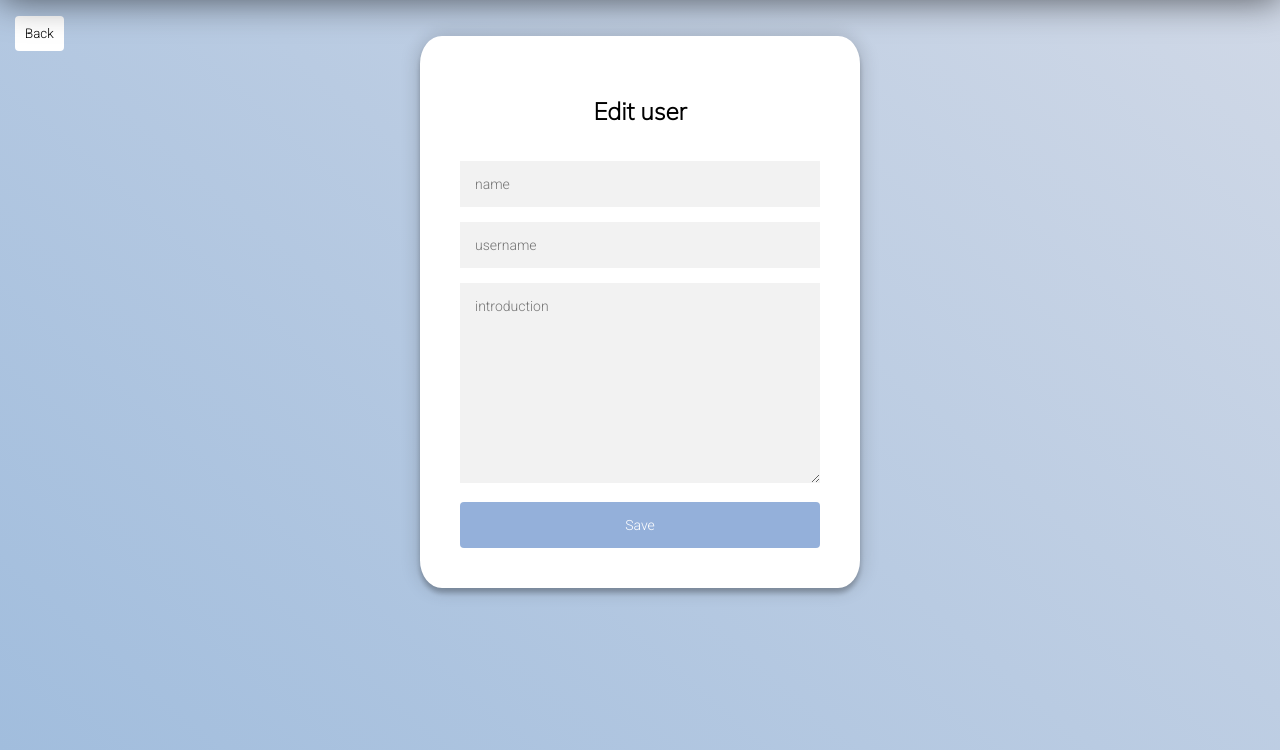
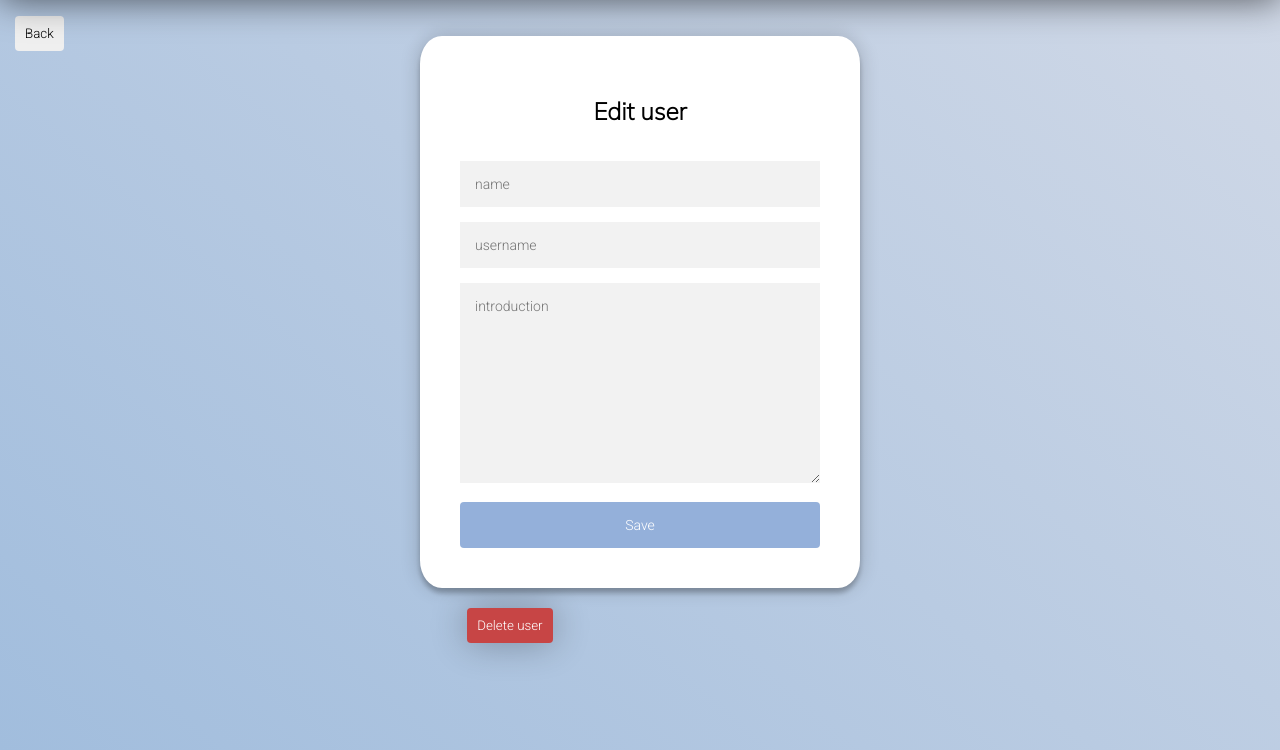
Before and after one commit to cwayr/spotify-sharing, a Flask app: template templates/user_page/edit-user.html in a window 1280 px wide. Shown: the part 50-800 px from the top of the page. Run offline with Flask 2, Linux system fonts and the light colour scheme; the template is opened without the code that fills it: values that come from a table or form of the project are taken from there, others are empty; some libraries are stand-ins or nearby versions; some web fonts are replaced.

Commit message:
delete user functionality

```diff
--- a/app.py
+++ b/app.py
@@ -22,7 +22,8 @@ login_manager = LoginManager()
 login_manager.init_app(app)
 
 connect_db(app)
-db.create_all()
+# db.drop_all()
+# db.create_all()
 
 app.register_blueprint(landing_routes)
 app.register_blueprint(user_routes)
--- a/models.py
+++ b/models.py
@@ -100,8 +100,8 @@ class Likes(db.Model):
     __tablename__ = 'likes'
 
     id = db.Column(db.Integer, primary_key=True, autoincrement=True)
-    user_id = db.Column(db.Integer, db.ForeignKey('users.id'))
-    post_id = db.Column(db.Integer, db.ForeignKey('posts.id'))
+    user_id = db.Column(db.Integer, db.ForeignKey('users.id', ondelete='CASCADE'))
+    post_id = db.Column(db.Integer, db.ForeignKey('posts.id', ondelete='CASCADE'))
 
     __tableargs__ = (db.UniqueConstraint('user_id', 'post_id', name='_user_post_uc')) #https://stackoverflow.com/questions/10059345/sqlalchemy-unique-across-multiple-columns
 
--- a/routes/group_routes.py
+++ b/routes/group_routes.py
@@ -94,7 +94,7 @@ def unlike(user_id, group_id, post_id):
 
 @group_routes.route("/user/<int:user_id>/group/<int:group_id>/<int:post_id>/delete", methods=["GET", "DELETE"])
 @login_required
-def delete(user_id, group_id, post_id):
+def delete_post(user_id, group_id, post_id):
     """Delete a post."""
 
     post = Post.query.get(post_id)
--- a/static/app.css
+++ b/static/app.css
@@ -24,7 +24,6 @@ a {
 button {
   font-family: "Roboto", sans-serif;
   cursor: pointer;
-  background-color: #fff;
   border: none;
   padding: 10px;
   border-radius: 4px;
@@ -88,6 +87,7 @@ button {
   max-width: 360px;
   margin: 0 auto 100px;
   margin-top: 40px;
+  margin-bottom: 20px;
   padding: 40px;
   border-radius: 5%;
   text-align: center;
--- a/static/header.css
+++ b/static/header.css
@@ -37,3 +37,23 @@
   grid-template-columns: 25% 50% 25%;
   box-sizing: border-box;
 }
+
+/* edit-user page */
+
+/* .delete-user-form {
+  position: relative;
+  background: #c74545;
+  color: #fff;
+  width: 80%;
+  margin-bottom: 10px;
+} */
+
+.delete-user-btn {
+  position: relative;
+  margin-left: 23%;
+  background: #c74545;
+  color: #fff;
+  box-shadow: 0 0 36px 0 rgba(0, 0, 0, 0.3);
+  -webkit-box-shadow: 0 0 36px 0 rgba(0, 0, 0, 0.3);
+  -moz-box-shadow: 0 0 36px 0 rgba(0, 0, 0, 0.3);
+}
--- a/templates/landing_page/signup.html
+++ b/templates/landing_page/signup.html
@@ -3,7 +3,6 @@
 {% block style %}
 <link rel="stylesheet" href="/static/landing.css" />
 <!--  -->
-{% endblock %} {% block content %}
 <div class="login-header">
   <h1>Sign up for Spotify Sharing</h1>
 </div>
--- a/templates/user_page/edit-user.html
+++ b/templates/user_page/edit-user.html
@@ -19,5 +19,13 @@
     <!--  -->
     <button type="submit">Save</button>
   </form>
+  <form
+    action="/user/{{ user.id }}/delete"
+    method="DELETE"
+    onSubmit="return confirm('Are you sure you wish to delete?');"
+    class="delete-user-form"
+  >
+    <button type="submit" class="delete-user-btn">Delete user</button>
+  </form>
 </div>
 {% endblock %}
```
Also changed, not shown: routes/user_routes.py (+12 -0 lines), tests/test_user_routes.py (+16 -2 lines).
